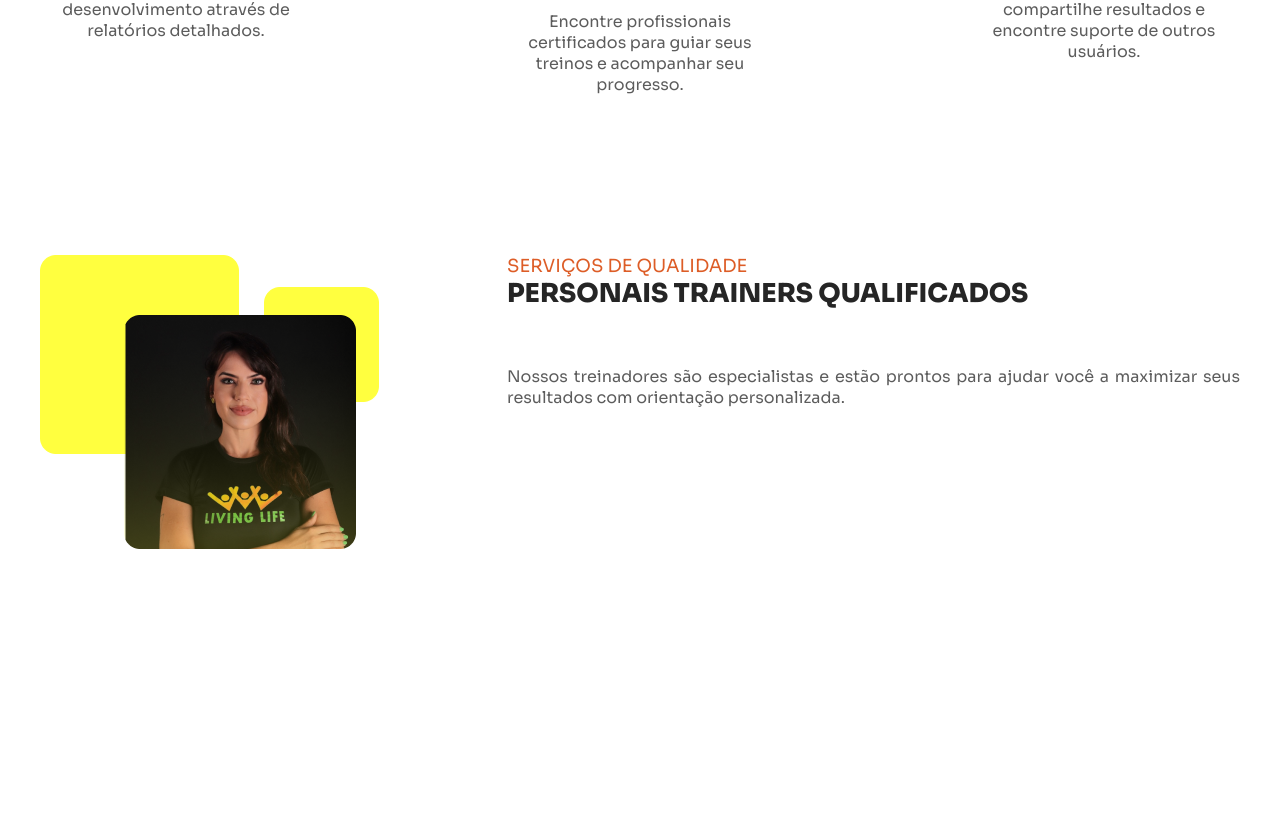
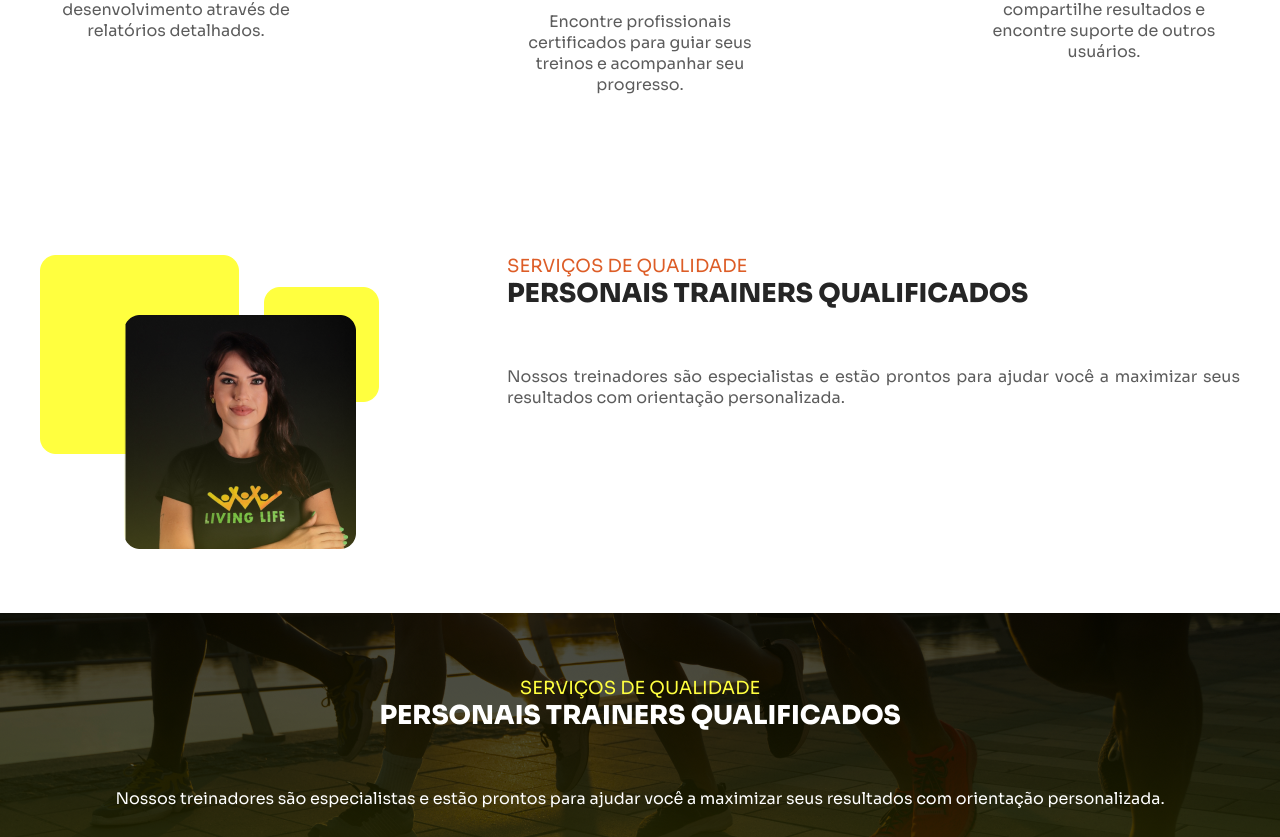
Before and after one commit to Living-Life-PUC/system-livinglifetech, a React (Vite) app: page / in a window 1280 px wide. Shown: the part 1187-2024 px from the top of the page. Before the commit the page ends 1800 px from the top, so only its background shows below. Built offline with nearby package versions, Linux system fonts and the light colour scheme.

Commit message:
feat: comunidade finalizada

```diff
--- /dev/null
+++ b/src/components/home/Community.module.scss
@@ -0,0 +1,35 @@
+@import "../../assets/mixins";
+@import "../../assets/variables";
+
+.community {
+    padding-top: 4rem;
+    padding-bottom: 4rem;
+    display: flex;
+    justify-content: center;
+    background-image: url(/public/componente_community.png);
+    background-repeat: no-repeat;
+    background-size: cover;
+    width: 100%;
+    height: 6rem;
+    color: #fff;
+
+    h2 {
+        font-weight: 100;
+        color: $primary_yellow;
+        text-transform: uppercase;
+        font-size: 1.125rem;
+        text-align: center;
+    }
+
+    h1 {
+        font-weight: 800;
+        text-transform: uppercase;
+        font-size: 1.625rem;
+        text-align: center;
+    }
+
+    p {
+        margin-top: 3.5rem;
+        text-align: justify;
+    }
+}
--- a/src/components/home/Community.tsx
+++ b/src/components/home/Community.tsx
@@ -1,5 +1,18 @@
+import styles from "./Community.module.scss"
+
 function Community() {
-    return (  );
+  return (
+    <section className={`${styles.community}`}>
+      <article>
+        <h2>Serviços de Qualidade</h2>
+        <h1>Personais Trainers Qualificados</h1>
+        <p>
+          Nossos treinadores são especialistas e estão prontos para ajudar você a maximizar seus
+          resultados com orientação personalizada.
+        </p>
+      </article>
+    </section>
+  );
 }
 
 export default Community;
--- a/src/pages/Home.tsx
+++ b/src/pages/Home.tsx
@@ -1,5 +1,6 @@
 import About from "../components/home/About";
 import Banner from "../components/home/Banner";
+import Community from "../components/home/Community";
 import Resourses from "../components/home/Resources";
 import Trainer from "../components/home/Trainer";
 
@@ -10,6 +11,7 @@ function Home() {
       <About />
       <Resourses />
       <Trainer />
+      <Community />
     </>
   );
 }
```
Also changed, not shown: public/componente_community.png (added), public/componente_comunity.png (deleted).
